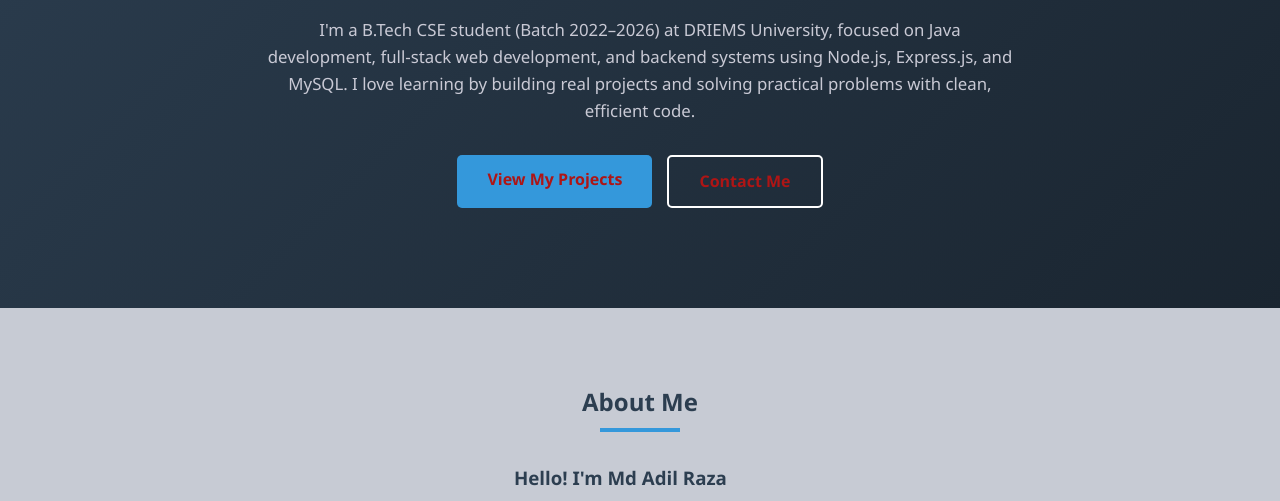
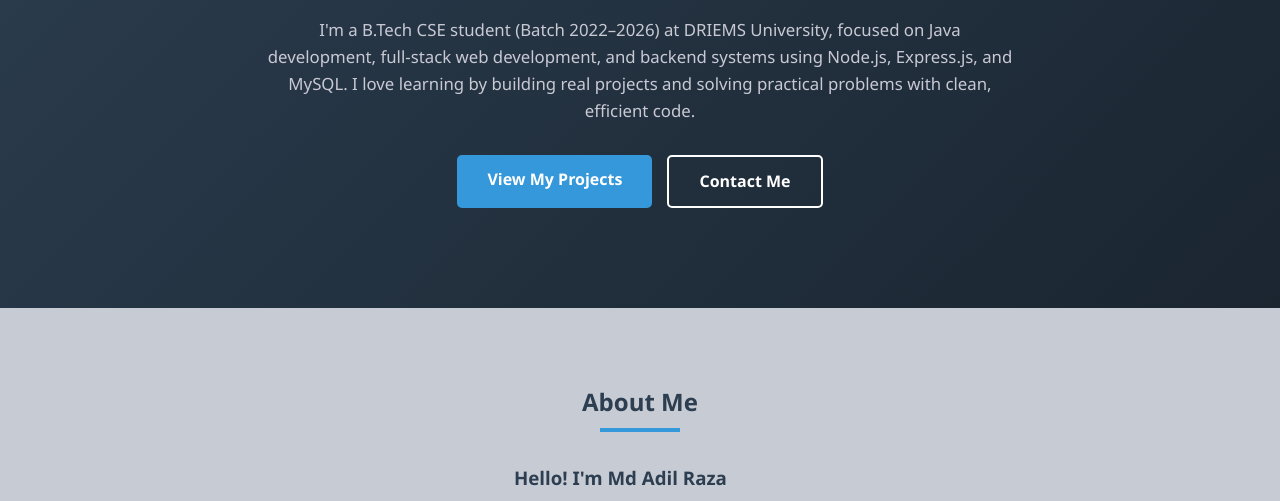
Before and after one commit to MdAdilRaza-an/my-portfolio, a plain HTML site: page index.html in a window 1280 px wide. Shown: the part 255-756 px from the top of the page. Drawn offline with Linux system fonts and the light colour scheme.

Commit message:
Add files via upload

```diff
--- a/style.css
+++ b/style.css
@@ -48,7 +48,7 @@
             display: inline-block;
             padding: 12px 30px;
             background: var(--secondary);
-            color: rgb(174, 21, 21);
+            color: white;
             border: none;
             border-radius: 5px;
             cursor: pointer;
```
